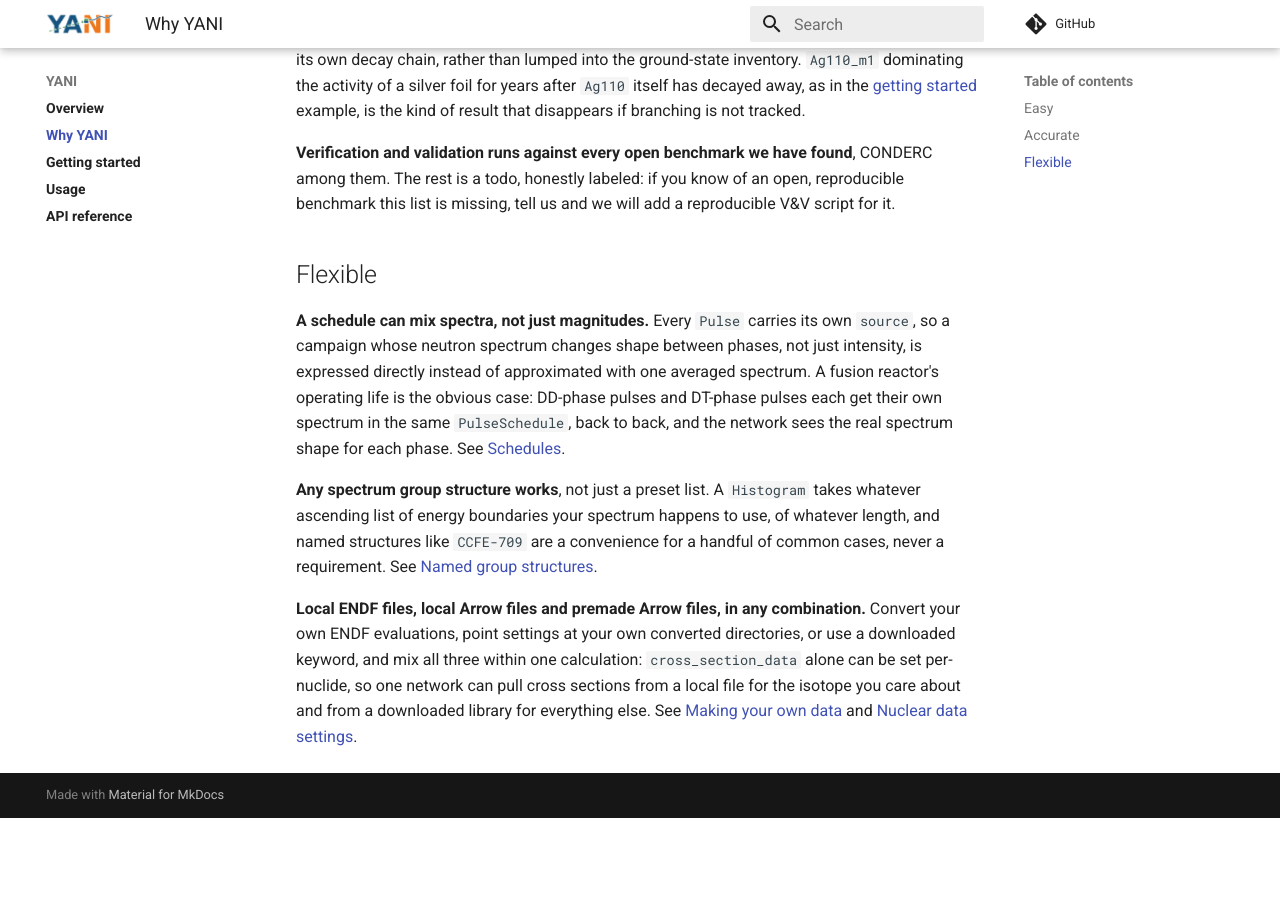
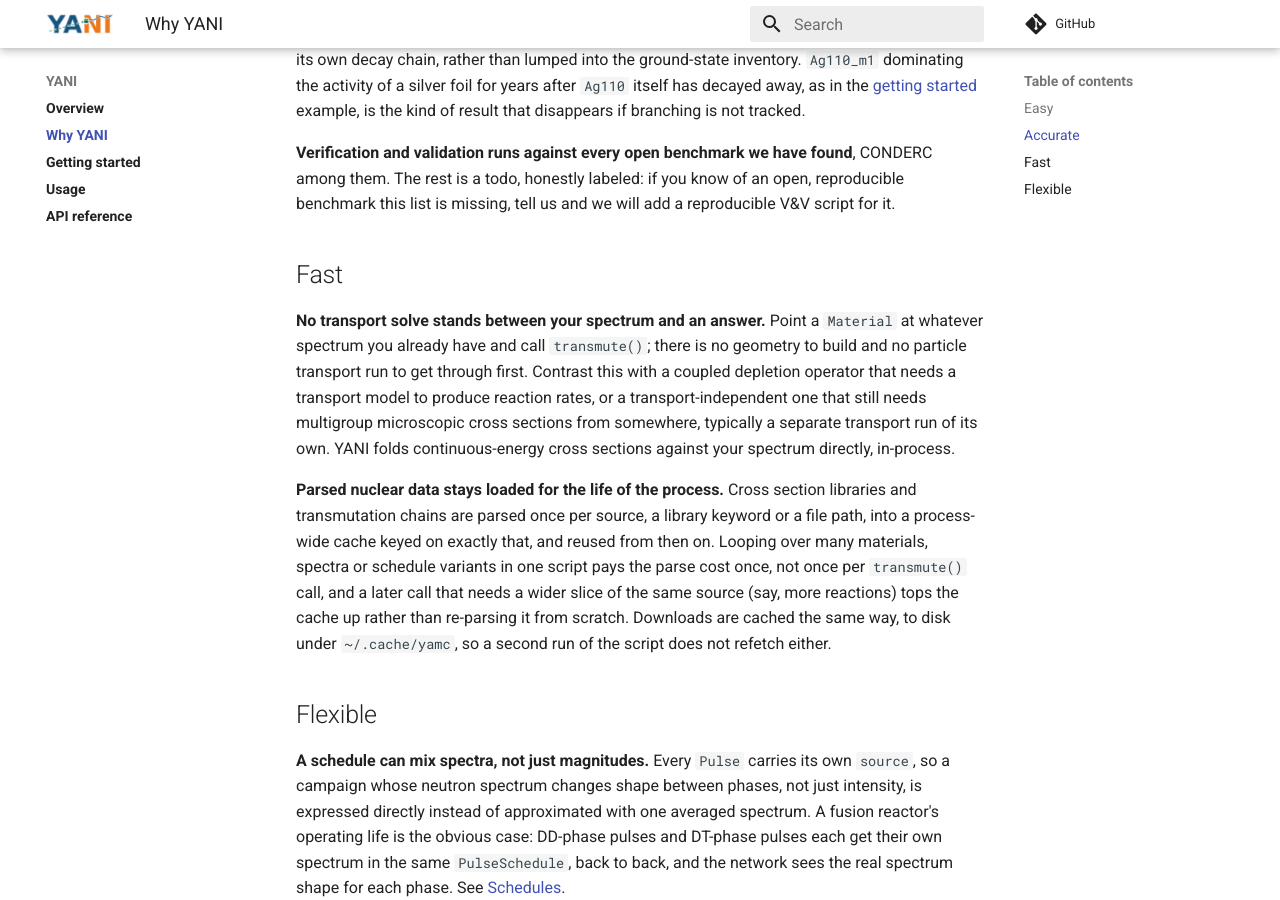
Before and after one commit to fusion-neutronics/yani, an MkDocs documentation site: the page built from docs/why_yani.md, in a window 1280 px wide and 900 px high, scrolled down 1111 px. Built offline with MkDocs 1.6.1 and Material for MkDocs 9.7.7, drawn with Linux system fonts in a browser that asks for light colours; comment, search, counter and statistics services are not loaded; before the commit the page ends 1929 px from its top, so only the background shows below that; some of the changed text lies outside the part shown.

Commit message:
Add a Fast section: no transport solve needed, and data stays cached across calls

```diff
--- a/docs/why_yani.md
+++ b/docs/why_yani.md
@@ -1,8 +1,9 @@
 # Why YANI
 
-Three things, in order of how often they decide the question: it has to be
-easy to run, the numbers have to be right, and it has to bend to the problem
-you actually have rather than the one a tool author imagined.
+Four things, in order of how often they decide the question: it has to be
+easy to run, the numbers have to be right, it has to be fast enough to use in
+a loop, and it has to bend to the problem you actually have rather than the
+one a tool author imagined.
 
 ## Easy
 
@@ -56,6 +57,27 @@ found**, CONDERC among them. The rest is a todo, honestly labeled: if you know
 of an open, reproducible benchmark this list is missing, tell us and we will
 add a reproducible V&V script for it.
 
+## Fast
+
+**No transport solve stands between your spectrum and an answer.** Point a
+`Material` at whatever spectrum you already have and call `transmute()`; there
+is no geometry to build and no particle transport run to get through first.
+Contrast this with a coupled depletion operator that needs a transport model
+to produce reaction rates, or a transport-independent one that still needs
+multigroup microscopic cross sections from somewhere, typically a separate
+transport run of its own. YANI folds continuous-energy cross sections against
+your spectrum directly, in-process.
+
+**Parsed nuclear data stays loaded for the life of the process.** Cross
+section libraries and transmutation chains are parsed once per source, a
+library keyword or a file path, into a process-wide cache keyed on exactly
+that, and reused from then on. Looping over many materials, spectra or
+schedule variants in one script pays the parse cost once, not once per
+`transmute()` call, and a later call that needs a wider slice of the same
+source (say, more reactions) tops the cache up rather than re-parsing it from
+scratch. Downloads are cached the same way, to disk under `~/.cache/yamc`, so
+a second run of the script does not refetch either.
+
 ## Flexible
 
 **A schedule can mix spectra, not just magnitudes.** Every `Pulse` carries its
```
